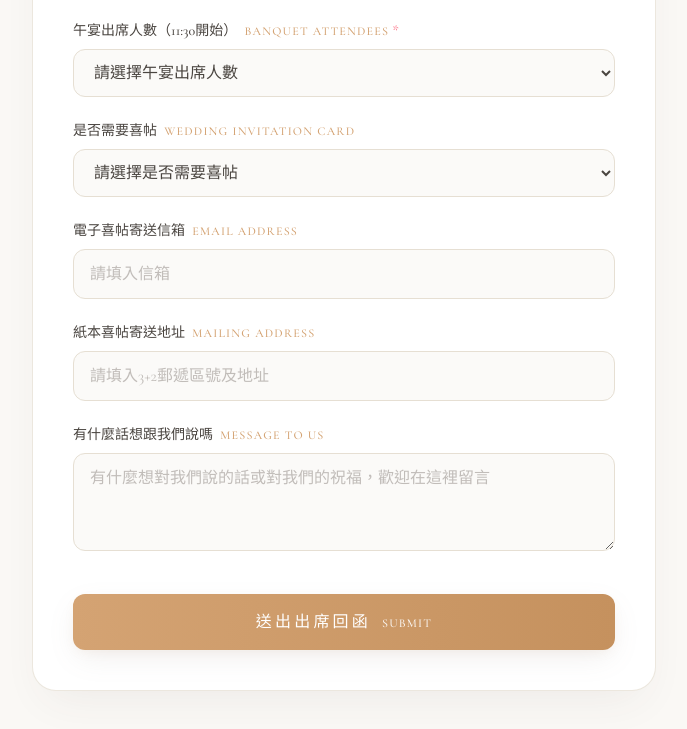
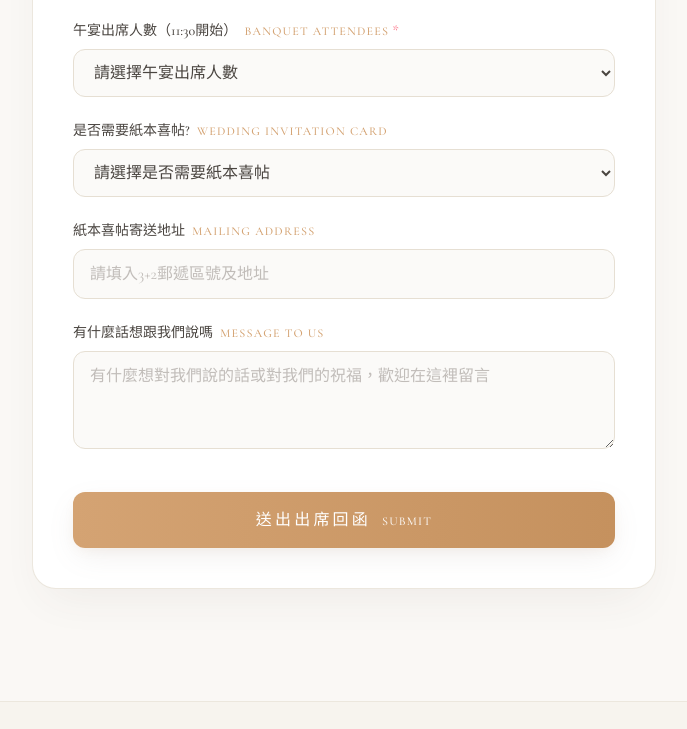
Before and after one commit to austinsnow321/wedding, a plain HTML site: page index.html in a window 1280 px wide. Shown: the part 3249-3978 px from the top of the page, without its empty margins (296-983 px from the left). Drawn offline with nearby package versions, Linux system fonts and the light colour scheme.

Commit message:
Update index.html

```diff
--- a/index.html
+++ b/index.html
@@ -671,39 +671,23 @@
                     </div>
                 </div>
 
-                <!-- Q8. 是否需要喜帖? entry.2080928339 -->
+                <!-- Q8. 是否需要紙本喜帖? entry.2080928339 -->
                 <div>
                     <label for="field-invitation" class="block text-sm font-medium text-morandi-charcoal mb-2">
-                        是否需要喜帖 <span class="font-en text-xs tracking-widest text-morandi-gold ml-1">WEDDING INVITATION CARD</span>
+                        是否需要紙本喜帖? <span class="font-en text-xs tracking-widest text-morandi-gold ml-1">WEDDING INVITATION CARD</span>
                     </label>
                     <select
                         id="field-invitation"
                         name="entry.2080928339"
                         class="w-full px-4 py-3 rounded-xl bg-morandi-cream/70 border border-morandi-oat text-morandi-charcoal focus:outline-none focus:border-morandi-gold focus:bg-white transition-colors text-sm sm:text-base"
                     >
-                        <option value="" disabled selected>請選擇是否需要喜帖</option>
-                        <option value="需要，請寄電子喜帖給我 Yes, I need digital wedding invitation">需要，請寄電子喜帖給我</option>
+                        <option value="" disabled selected>請選擇是否需要紙本喜帖</option>
                         <option value="需要，請寄紙本喜帖給我 (請跳至Q10)  Yes, I need wedding invitation card (go to Q10)">需要，請寄紙本喜帖給我</option>
                         <option value="不用，我已經記起來婚禮資訊了No, I already remembered the wedding information">不用，我已經記起來婚禮資訊了</option>
                     </select>
                 </div>
 
-                <!-- Q9. 電子喜帖寄送 Email entry.1521896031 -->
-                <div>
-                    <label for="field-email" class="block text-sm font-medium text-morandi-charcoal mb-2">
-                        電子喜帖寄送信箱 <span class="font-en text-xs tracking-widest text-morandi-gold ml-1">EMAIL ADDRESS</span>
-                    </label>
-                    <input
-                        type="email"
-                        id="field-email"
-                        name="entry.1521896031"
-                        value=""
-                        placeholder="請填入信箱"
-                        class="w-full px-4 py-3 rounded-xl bg-morandi-cream/70 border border-morandi-oat text-morandi-charcoal placeholder-morandi-warmgray/70 focus:outline-none focus:border-morandi-gold focus:bg-white transition-colors text-sm sm:text-base"
-                    >
-                </div>
-
-                <!-- Q10. 紙本喜帖寄送地址 entry.1299100011 -->
+                <!-- Q9. 紙本喜帖寄送地址 entry.1299100011 -->
                 <div>
                     <label for="field-address" class="block text-sm font-medium text-morandi-charcoal mb-2">
                         紙本喜帖寄送地址 <span class="font-en text-xs tracking-widest text-morandi-gold ml-1">MAILING ADDRESS</span>
@@ -718,7 +702,7 @@
                     >
                 </div>
 
-                <!-- Q11. 有什麼話想跟我們說嗎? entry.1716942766 -->
+                <!-- Q10. 有什麼話想跟我們說嗎? entry.1716942766 -->
                 <div>
                     <label for="field-message" class="block text-sm font-medium text-morandi-charcoal mb-2">
                         有什麼話想跟我們說嗎 <span class="font-en text-xs tracking-widest text-morandi-gold ml-1">MESSAGE TO US</span>
```
